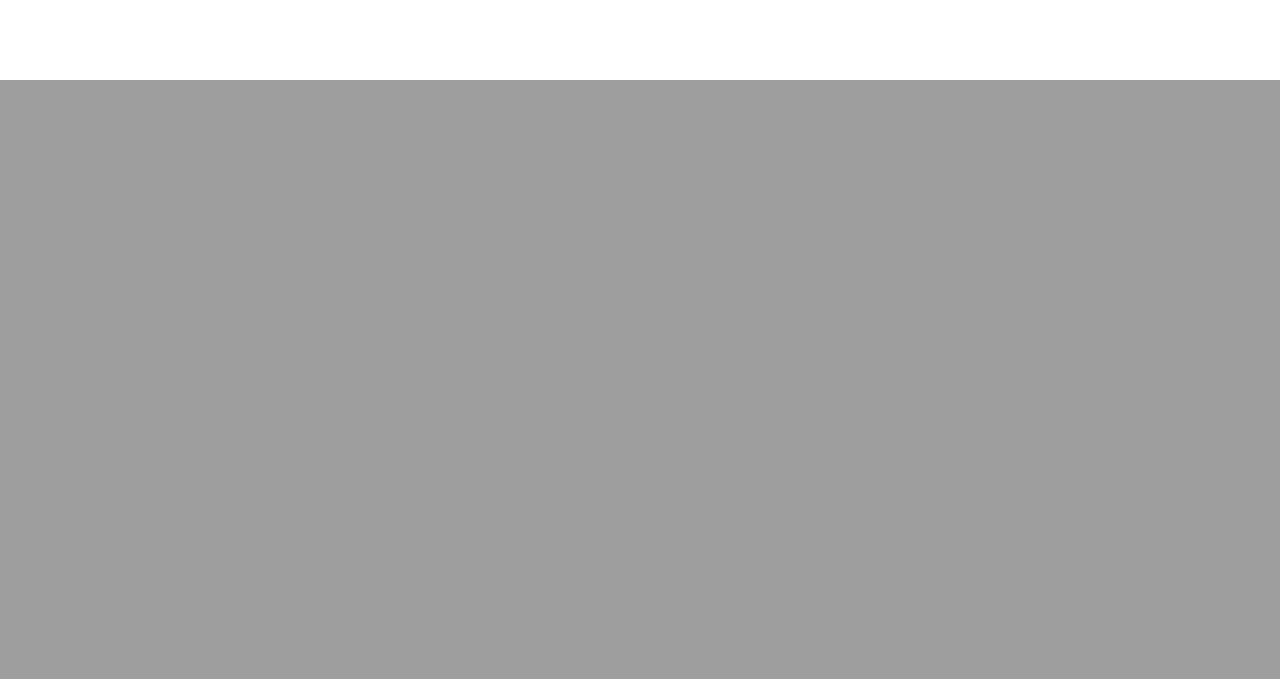
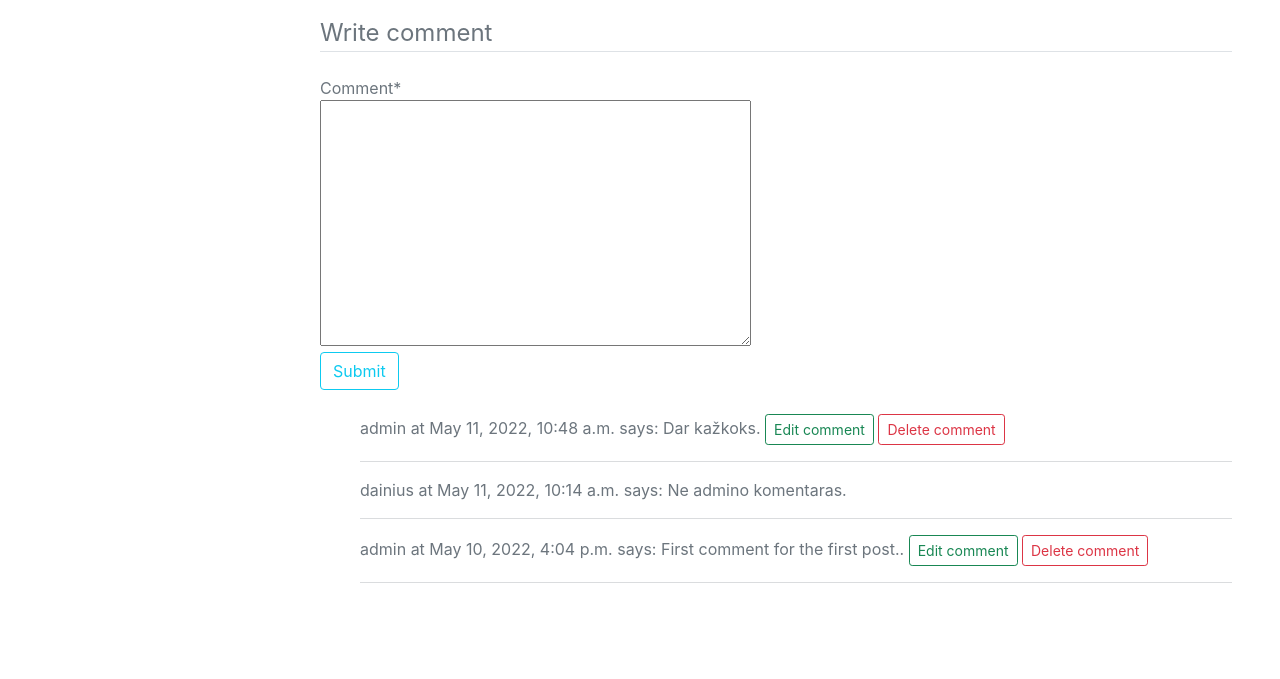
Before and after one commit to dainiuxt/django-blog, a Django app: page /blog/1 in a window 1280 px wide. Shown: the part 880-1559 px from the top of the page. Before the commit the page ends 960 px from the top, so only its background shows below. Run offline with Django 4.2, Linux system fonts and the light colour scheme; a user stored in the database is signed in; data comes from the database, SQL or seed files in the repository; both versions use the stored data as it was after the commit; some libraries are stand-ins or nearby versions; some web fonts are replaced.

Commit message:
add comments functionality

```diff
--- a/mysite/blog/forms.py
+++ b/mysite/blog/forms.py
@@ -1,6 +1,5 @@
 from django import forms
 from .models import BlogPost, Comment
-from django.contrib.auth.models import User
 
 class DateTimeInput(forms.DateTimeInput):
     input_type = 'date'
@@ -10,5 +9,26 @@ class BlogPostForm(forms.ModelForm):
         model = BlogPost
         fields = ['post_title', 'post_text']
         widgets = {
-            'post_author': forms.HiddenInput(), 'pub_time': DateTimeInput(),
+            'post_author': forms.HiddenInput(),
+            'pub_time': DateTimeInput(),
             }
+
+class BlogPostUpdateForm(forms.ModelForm):
+    class Meta:
+        model = BlogPost
+        fields = ['post_title', 'post_text']
+
+class CommentForm(forms.ModelForm):
+    class Meta:
+        model = Comment
+        fields = ['comment_text']
+        widgets = {
+            'comment_post': forms.HiddenInput(),
+            'comment_author': forms.HiddenInput(),
+            'pub_time': DateTimeInput(),
+            }
+
+class CommentUpdateForm(forms.ModelForm):
+    class Meta:
+        model = Comment
+        fields = ['comment_text']
--- a/mysite/blog/models.py
+++ b/mysite/blog/models.py
@@ -18,6 +18,13 @@ class BlogPost(models.Model):
       verbose_name = 'Post'
       verbose_name_plural = 'Posts'
 
+  @property
+  def comment_count(self):
+      comments = Comment.objects.filter(comment_post_id=self.id)
+      count = 0
+      for row in comments:
+          count += 1
+      return count
 
 class Comment(models.Model):
   comment_post = models.ForeignKey(BlogPost, on_delete=models.CASCADE, null=True, blank=True)
@@ -31,3 +38,4 @@ class Comment(models.Model):
   class Meta:
       verbose_name = 'Comment'
       verbose_name_plural = 'Comments'
+      ordering = ('-pub_time',)
--- a/mysite/blog/templates/base.html
+++ b/mysite/blog/templates/base.html
@@ -29,6 +29,7 @@
         <ul class="navbar-nav">
             <li class="nav-item"><a class="nav-link js-scroll-trigger" href="{% url 'index' %}">Home</a></li>
             {% if user.is_authenticated %}
+            <li class="nav-item"><a class="nav-link" href="{% url 'index' %}new/">Publish</a></li>
             <li class="nav-item"><a class="nav-link" href="{% url 'logout' %}?next=/blog">Logout</a></li>
             {% else %}
             <li class="nav-item"><a class="nav-link" href="{% url 'login' %}?next=/blog">Login</a></li>
--- a/mysite/blog/templates/blogpost.html
+++ b/mysite/blog/templates/blogpost.html
@@ -1,11 +1,51 @@
 {% extends "base.html" %}
-
+{% load crispy_forms_tags %}
 {% block content %}
 <section class="resume-section" id="skills">
   <div class="resume-section-content">
-    <h2 class="mb-5"><a href="{% url 'blogpost' blogpost.id %}">{{blogpost.post_title}}</a></h2>
-    <div class="subheading mb-3">{{ blogpost.post_text | safe }}</div>
+    <h2 class="mb-3"><a href="{% url 'blogpost' blogpost.id %}">{{blogpost.post_title}}</a></h2>
+    <div class="mb-3">By: {{ blogpost.post_author }}, published at {{ blogpost.pub_time}} {{ blogpost.comment_count}} comment(s).</div>
+    {% if user.is_authenticated %}
+      {% if blogpost.post_author == user %}
+        <a href="{{ blogpost.id }}/edit" class="btn btn-success btn-sm" tabindex="-1" role="button" aria-disabled="true">Edit post</a>
+        <a href="{{ blogpost.id }}/delete" class="btn btn-danger btn-sm" tabindex="-1" role="button" aria-disabled="true">Delete post</a>
+      {% endif %}
+    {% endif %}
+    <div class="mb-3 mt-4">{{ blogpost.post_text | safe }}</div>
+    {% if user.is_authenticated %}
+    <div class="resume-section-content">
+      <form method="POST" enctype="multipart/form-data">
+        {% csrf_token %}
+        <fieldset class="form-group">
+            <legend class="border-bottom mb-4">Write comment</legend>
+            {{ form|crispy }}
+        </fieldset>
+        <div class="form-group">
+            <button class="btn btn-outline-info" type="submit">Submit</button>
+        </div>
+      </form>
+    </div>
+    {% endif %}
 
+    <span {% if user.is_authenticated %} style="display: none;" {% endif %}>Login or register to comment.</span>
+
+    <div id="commentsection" class="mb-3 mt-4">
+      <ul class="fa-ul">
+        {% for row in blogpost.comment_set.all %}
+        <li>
+          {{ row.comment_author }} at {{ row.pub_time}} says: {{ row.comment_text }}.
+
+          {% if user.is_authenticated %}
+          {% if row.comment_author == user %}
+            <a href="{{ blogpost.id }}/comment/{{ row.id }}/edit" class="btn btn-outline-success btn-sm" tabindex="-1" role="button" aria-disabled="true">Edit comment</a>
+            <a href="{{ blogpost.id }}/comment/{{ row.id }}/delete" class="btn btn-outline-danger btn-sm" tabindex="-1" role="button" aria-disabled="true">Delete comment</a>
+          {% endif %}
+        {% endif %}
+          <hr>
+        </li>
+        {% endfor %}
+      </ul>
+    </div>
   </div>
 </section>
 {% endblock %}
--- a/mysite/blog/urls.py
+++ b/mysite/blog/urls.py
@@ -8,4 +8,8 @@ urlpatterns = [
     path('register/', views.register, name='register'),
     path('<int:pk>', views.BlogPostView.as_view(), name='blogpost'),
     path('new/', views.BlogPostCreateView.as_view(), name='blogpost-new'),
+    path('<int:pk>/delete/', views.BlogPostDeleteView.as_view(), name='blogpost-delete'),
+    path('<int:pk>/edit/', views.BlogPostCreateView.as_view(), name='blogpost-edit'),
+    path('<blogpost>/comment/<int:pk>/delete/', views.CommentDeleteView.as_view(), name='comment-delete'),
+    path('<blogpost>/comment/<int:pk>/edit/', views.CommentUpdateView.as_view(), name='comment-edit'),
 ]
--- a/mysite/blog/views.py
+++ b/mysite/blog/views.py
@@ -1,15 +1,14 @@
-from django.shortcuts import render, reverse, redirect
+from django.shortcuts import render, reverse, redirect, get_object_or_404
 from blog.models import BlogPost, Comment, User
 from django.core.paginator import Paginator, EmptyPage, PageNotAnInteger
 from django.views.decorators.csrf import csrf_protect
 from django.contrib import messages
 from django.contrib.auth.mixins import UserPassesTestMixin
 from django.contrib.auth.mixins import LoginRequiredMixin
-from .forms import BlogPostForm
+from .forms import BlogPostForm, BlogPostUpdateForm, CommentForm, CommentUpdateForm
 from django.views.generic.edit import FormMixin
 
 from django.views.generic import (
-                                ListView,
                                 DetailView,
                                 DeleteView,
                                 CreateView,
@@ -20,7 +19,7 @@ from django.views.generic import (
 def index(request):
     post_list = list(reversed(BlogPost.objects.all()))
     page = request.GET.get('page', 1)
-    paginator = Paginator(post_list, 10)
+    paginator = Paginator(post_list, 5)
     try:
         posts = paginator.page(page)
     except PageNotAnInteger:
@@ -33,48 +32,132 @@ class BlogPostView(DetailView):
   model = BlogPost
   template_name = 'blogpost.html'
 
+  def get_context_data(self, **kwargs):
+    context = super().get_context_data(**kwargs)
+    pk = self.kwargs["pk"]
+
+    form = CommentForm()
+    post = get_object_or_404(BlogPost, pk=pk)
+    comments = post.comment_set.all()
+
+    context['post'] = post
+    context['comments'] = comments
+    context['form'] = form
+    return context
+
+  def post(self, request, *args, **kwargs):
+    form = CommentForm(request.POST)
+    self.object = self.get_object()
+    context = super().get_context_data(**kwargs)
+
+    post = BlogPost.objects.filter(id=self.kwargs['pk'])[0]
+    comments = post.comment_set.all()
+
+    context['post'] = post
+    context['comments'] = comments
+    context['form'] = form
+
+    if form.is_valid():
+        comment_author = self.request.user
+        comment_text = form.cleaned_data['comment_text']
+        comment = Comment.objects.create(comment_text=comment_text, comment_author=comment_author, comment_post=post)
+
+        form = CommentForm()
+        context['form'] = form
+        return self.render_to_response(context=context)
+
+    return self.render_to_response(context=context)
+
+
 class BlogPostCreateView(CreateView, LoginRequiredMixin, UserPassesTestMixin):
     model = BlogPost
     form_class = BlogPostForm
     template_name = 'blogpost_update.html'
 
     def form_valid(self, form):
-        form.instance.user = self.request.user
+        form.instance.post_author = self.request.user
         return super().form_valid(form)
 
     def test_func(self):
         blogpost = self.get_object()
-        return self.request.user == blogpost.user
+        return self.request.user == blogpost.post_author
 
     def get_success_url(self):
         return reverse('blogpost', kwargs={'pk': self.object.id})
 
+
 class BlogPostUpdateView(UpdateView, LoginRequiredMixin, UserPassesTestMixin):
     model = BlogPost
-    form_class = BlogPostForm
+    form_class = BlogPostUpdateForm
     template_name = 'blogpost_update.html'
 
     def form_valid(self, form):
-        form.instance.user = self.request.user
+        form.instance.post_author = self.request.user
         return super().form_valid(form)
 
     def test_func(self):
         blogpost = self.get_object()
-        return self.request.user == blogpost.user
+        return self.request.user == blogpost.post_author
 
     def get_success_url(self):
         return reverse('blogpost', kwargs={'pk': self.object.id})
 
-# class BlogPostDeleteView(LoginRequiredMixin, UserPassesTestMixin, DeleteView):
-#     model = BlogPost
-#     template_name = 'my_blogpost_delete.html'
+class BlogPostDeleteView(LoginRequiredMixin, UserPassesTestMixin, DeleteView):
+    model = BlogPost
+    template_name = 'blogpost_delete.html'
 
-#     def get_success_url(self):
-#         return reverse('index')
+    def get_success_url(self):
+        return reverse('index')
 
-#     def test_func(self):
-#         blogpost = self.get_object()
-#         return self.request.user == blogpost.user
+    def test_func(self):
+        blogpost = self.get_object()
+        return self.request.user == blogpost.post_author
+
+
+class CommentCreateView(CreateView, LoginRequiredMixin, UserPassesTestMixin):
+    model = Comment
+    form_class = CommentForm
+    template_name = 'blogpost.html'
+
+    def form_valid(self, form):
+        form.instance.post_author = self.request.user
+        return super().form_valid(form)
+
+    def test_func(self):
+        blogpost = self.get_object()
+        return self.request.user == blogpost.post_author
+
+    def get_success_url(self):
+        return reverse('comment', kwargs={'pk': self.object.id})
+
+class CommentUpdateView(UpdateView, LoginRequiredMixin, UserPassesTestMixin):
+    model = Comment
+    form_class = CommentUpdateForm
+    template_name = 'comment_edit.html'
+
+    def form_valid(self, form):
+        form.instance.comment_author = self.request.user
+        return super().form_valid(form)
+
+    def test_func(self):
+        comment = self.get_object()
+        return self.request.user == comment.comment_author
+
+    def get_success_url(self):
+        comment = self.get_object()
+        return reverse('blogpost', kwargs={'pk': comment.comment_post.id})
+
+
+class CommentDeleteView(LoginRequiredMixin, UserPassesTestMixin, DeleteView):
+    model = Comment
+    template_name = 'comment_delete.html'
+
+    def get_success_url(self):
+        return reverse('blogpost', kwargs={'pk': self.object.id})
+
+    def test_func(self):
+        comment = self.get_object()
+        return self.request.user == comment.comment_author
 
 
 @csrf_protect
```
Also changed, not shown: mysite/blog/admin.py (+7 -2 lines), mysite/blog/templates/blogpost_delete.html (added, +19 -0 lines), mysite/blog/templates/comment_delete.html (added, +19 -0 lines), mysite/blog/templates/comment_edit.html (added, +18 -0 lines), mysite/blog/templates/index.html (+10 -4 lines), mysite/blog/static/style.css, mysite/db.sqlite3.
